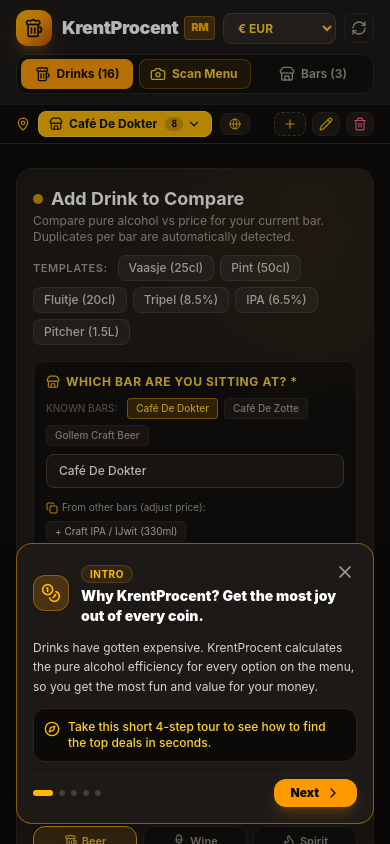
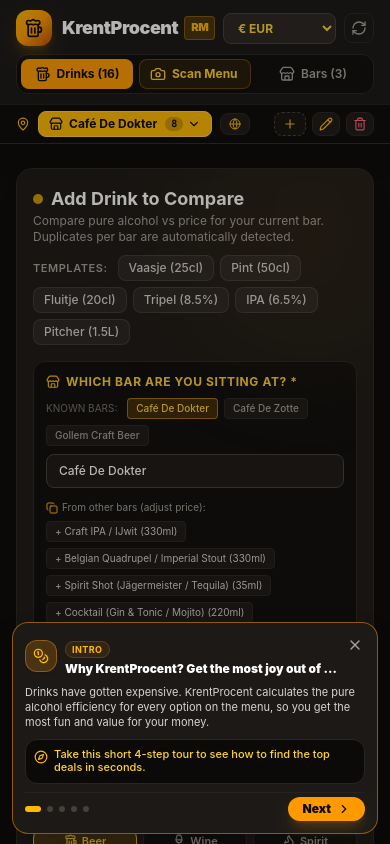
Before and after one commit to NikayP/KrentProcent-RM, a React (Vite) app: page / in a window 390 px wide. Shown: the top 844 px of the page. Built offline with nearby package versions, Linux system fonts and the light colour scheme.

Commit message:
v0.4.2: Fix mobile tour spotlight clipping, compact card layout, and targeted element focus

```diff
--- a/package.json
+++ b/package.json
@@ -1,7 +1,7 @@
 {
   "name": "krentprocent-rm",
   "private": true,
-  "version": "0.4.1",
+  "version": "0.4.2",
   "type": "module",
   "scripts": {
     "dev": "tsx watch server.ts",
--- a/src/components/DrinkForm.tsx
+++ b/src/components/DrinkForm.tsx
@@ -197,12 +197,12 @@
   ];
 
   return (
-    <div id="tour-drink-form" className="bg-stone-900 border border-stone-800 rounded-2xl p-4 sm:p-6 shadow-xl relative overflow-hidden">
+    <div className="bg-stone-900 border border-stone-800 rounded-2xl p-4 sm:p-6 shadow-xl relative overflow-hidden">
       {/* Background ambient glow */}
       <div className="absolute top-0 right-0 -mr-16 -mt-16 w-64 h-64 bg-amber-500/5 rounded-full blur-3xl pointer-events-none" />
 
       {/* Header & Quick Bar Presets */}
-      <div className="flex flex-col lg:flex-row lg:items-center justify-between gap-2.5 mb-4">
+      <div id="tour-drink-presets" className="flex flex-col lg:flex-row lg:items-center justify-between gap-2.5 mb-4">
         <div>
           <h2 className="text-lg font-bold text-white flex items-center gap-2">
             <span className="w-2.5 h-2.5 rounded-full bg-amber-400 animate-pulse" />
--- a/src/components/Leaderboard.tsx
+++ b/src/components/Leaderboard.tsx
@@ -153,9 +153,9 @@
   }
 
   return (
-    <div id="tour-leaderboard" className="space-y-4">
+    <div className="space-y-4">
       {/* Active Bar Context Banner */}
-      <div className="bg-stone-900/95 border border-stone-800 rounded-2xl p-4 flex flex-col sm:flex-row sm:items-center justify-between gap-3 shadow-md">
+      <div id="tour-leaderboard-banner" className="bg-stone-900/95 border border-stone-800 rounded-2xl p-4 flex flex-col sm:flex-row sm:items-center justify-between gap-3 shadow-md">
         <div className="flex items-center gap-2.5">
           <div className="w-9 h-9 rounded-xl bg-amber-500/20 text-amber-400 flex items-center justify-center shrink-0">
             <Store className="w-5 h-5" />
--- a/src/components/MenuScanner.tsx
+++ b/src/components/MenuScanner.tsx
@@ -377,9 +377,9 @@
   };
 
   return (
-    <div id="tour-menu-scanner" className="bg-stone-900 border border-stone-800 rounded-2xl p-4 sm:p-6 shadow-xl space-y-6">
+    <div className="bg-stone-900 border border-stone-800 rounded-2xl p-4 sm:p-6 shadow-xl space-y-6">
       {/* Header */}
-      <div className="flex flex-col sm:flex-row sm:items-center justify-between gap-3">
+      <div id="tour-scanner-sample" className="flex flex-col sm:flex-row sm:items-center justify-between gap-3">
         <div>
           <div className="flex items-center gap-2">
             <span className="p-1.5 rounded-lg bg-amber-500/20 text-amber-400">
--- a/src/components/QuickTourModal.tsx
+++ b/src/components/QuickTourModal.tsx
@@ -49,7 +49,7 @@
     tabTarget: 'calculator',
   },
   {
-    targetId: 'tour-drink-form',
+    targetId: 'tour-drink-presets',
     title: '2. Add drinks to calculate their value.',
     badge: 'Step 2 of 4',
     icon: Beer,
@@ -59,7 +59,7 @@
     tabTarget: 'calculator',
   },
   {
-    targetId: 'tour-leaderboard',
+    targetId: 'tour-leaderboard-banner',
     title: '3. Check the real-time leaderboard.',
     badge: 'Step 3 of 4',
     icon: BarChart3,
@@ -69,7 +69,7 @@
     tabTarget: 'calculator',
   },
   {
-    targetId: 'tour-menu-scanner',
+    targetId: 'tour-scanner-sample',
     title: '4. Scan a menu with AI.',
     badge: 'Step 4 of 4',
     icon: Sparkles,
@@ -99,7 +99,7 @@
   const StepIcon = step.icon;
   const isLast = currentStep === TOUR_STEPS.length - 1;
 
-  // Sync tab and update spotlight rectangle
+  // Sync tab and update spotlight rectangle with smart viewport scrolling
   useEffect(() => {
     if (!isOpen) return;
 
@@ -114,21 +114,41 @@
 
     const updateRect = () => {
       const el = document.getElementById(step.targetId!);
-      if (el) {
-        el.scrollIntoView({ behavior: 'smooth', block: 'center' });
-        const rect = el.getBoundingClientRect();
-        setTargetRect(rect);
+      if (!el) {
+        setTargetRect(null);
+        return;
+      }
+
+      const headerEl = document.querySelector('header');
+      const isHeaderChild = headerEl ? headerEl.contains(el) : false;
+
+      // Scroll element smoothly into visible zone (never hidden behind sticky header)
+      if (isHeaderChild) {
+        window.scrollTo({ top: 0, behavior: 'smooth' });
       } else {
-        setTargetRect(null);
+        const headerHeight = headerEl ? headerEl.getBoundingClientRect().height : 100;
+        const elTop = el.getBoundingClientRect().top + window.scrollY;
+        window.scrollTo({
+          top: Math.max(0, elTop - headerHeight - 16),
+          behavior: 'smooth',
+        });
       }
+
+      setTargetRect(el.getBoundingClientRect());
     };
 
-    const timer = setTimeout(updateRect, 120);
+    const timer1 = setTimeout(updateRect, 100);
+    const timer2 = setTimeout(() => {
+      const el = document.getElementById(step.targetId!);
+      if (el) setTargetRect(el.getBoundingClientRect());
+    }, 320);
+
     window.addEventListener('resize', updateRect);
     window.addEventListener('scroll', updateRect, true);
 
     return () => {
-      clearTimeout(timer);
+      clearTimeout(timer1);
+      clearTimeout(timer2);
       window.removeEventListener('resize', updateRect);
       window.removeEventListener('scroll', updateRect, true);
     };
@@ -162,52 +182,52 @@
       {targetRect && (
         <div
           style={{
-            top: `${Math.max(0, targetRect.top - 6)}px`,
-            left: `${Math.max(0, targetRect.left - 6)}px`,
-            width: `${targetRect.width + 12}px`,
-            height: `${targetRect.height + 12}px`,
+            top: `${Math.max(4, targetRect.top - 4)}px`,
+            left: `${Math.max(4, targetRect.left - 4)}px`,
+            width: `${Math.min(window.innerWidth - 8, targetRect.width + 8)}px`,
+            height: `${targetRect.height + 8}px`,
           }}
-          className="fixed pointer-events-none rounded-2xl border-2 border-amber-400 shadow-[0_0_0_4px_rgba(245,158,11,0.25),0_0_30px_rgba(245,158,11,0.4)] transition-all duration-300 z-50 animate-pulse"
+          className="fixed pointer-events-none rounded-xl border-2 border-amber-400 shadow-[0_0_0_3px_rgba(245,158,11,0.25),0_0_20px_rgba(245,158,11,0.35)] transition-all duration-200 z-40 animate-pulse"
         />
       )}
 
-      {/* Floating Tour Card */}
-      <div className="fixed bottom-5 left-1/2 -translate-x-1/2 w-full max-w-lg px-4 z-50">
-        <div className="bg-stone-900 border border-amber-500/50 rounded-2xl p-4 sm:p-5 shadow-2xl relative text-stone-100 space-y-3">
+      {/* Floating Tour Card - compact on mobile */}
+      <div className="fixed bottom-2.5 sm:bottom-5 left-1/2 -translate-x-1/2 w-full max-w-lg px-3 sm:px-4 z-50">
+        <div className="bg-stone-900 border border-amber-500/50 rounded-2xl p-3 sm:p-5 shadow-2xl relative text-stone-100 space-y-2 sm:space-y-3">
           {/* Close Button */}
           <button
             onClick={onClose}
-            className="absolute top-3.5 right-3.5 text-stone-400 hover:text-white p-1 rounded-lg hover:bg-stone-800 transition-colors cursor-pointer"
+            className="absolute top-2.5 right-2.5 sm:top-3.5 sm:right-3.5 text-stone-400 hover:text-white p-1 rounded-lg hover:bg-stone-800 transition-colors cursor-pointer"
             title="Close tour"
             aria-label="Close tour"
           >
-            <X className="w-5 h-5" />
+            <X className="w-4 h-4 sm:w-5 sm:h-5" />
           </button>
 
           {/* Header with Icon & Badge */}
-          <div className="flex items-center gap-3">
-            <div className="w-9 h-9 sm:w-10 sm:h-10 rounded-xl bg-amber-500/20 text-amber-400 flex items-center justify-center shrink-0 border border-amber-500/40 shadow-sm">
-              <StepIcon className="w-5 h-5 text-amber-400" />
+          <div className="flex items-center gap-2 sm:gap-3 pr-6">
+            <div className="w-8 h-8 sm:w-10 sm:h-10 rounded-xl bg-amber-500/20 text-amber-400 flex items-center justify-center shrink-0 border border-amber-500/40 shadow-sm">
+              <StepIcon className="w-4 h-4 sm:w-5 sm:h-5 text-amber-400" />
             </div>
-            <div>
-              <span className="text-[10px] font-bold uppercase tracking-wider text-amber-400 bg-amber-500/10 px-2 py-0.5 rounded-full border border-amber-500/20">
+            <div className="min-w-0">
+              <span className="text-[9px] sm:text-[10px] font-bold uppercase tracking-wider text-amber-400 bg-amber-500/10 px-1.5 sm:px-2 py-0.5 rounded-full border border-amber-500/20">
                 {step.badge}
               </span>
-              <h3 className="text-sm sm:text-base font-black text-white mt-0.5">
+              <h3 className="text-xs sm:text-base font-black text-white mt-0.5 truncate">
                 {step.title}
               </h3>
             </div>
           </div>
 
           {/* Description */}
-          <p className="text-xs sm:text-sm text-stone-300 leading-relaxed">
+          <p className="text-[11px] sm:text-sm text-stone-300 leading-snug sm:leading-relaxed">
             {step.description}
           </p>
 
           {/* Action Tip */}
-          <div className="bg-stone-950 p-2.5 rounded-xl border border-stone-800 text-xs text-amber-300 font-medium flex items-start gap-2">
-            <Compass className="w-4 h-4 text-amber-400 shrink-0 mt-0.5" />
-            <span>{step.actionTip}</span>
+          <div className="bg-stone-950 p-2 sm:p-2.5 rounded-xl border border-stone-800 text-[11px] sm:text-xs text-amber-300 font-medium flex items-start gap-1.5 sm:gap-2">
+            <Compass className="w-3.5 h-3.5 sm:w-4 sm:h-4 text-amber-400 shrink-0 mt-0.5" />
+            <span className="leading-tight sm:leading-normal">{step.actionTip}</span>
           </div>
 
           {/* Navigation Bar */}
@@ -219,7 +239,7 @@
                   key={idx}
                   onClick={() => setCurrentStep(idx)}
                   className={`h-1.5 rounded-full transition-all cursor-pointer ${
-                    idx === currentStep ? 'w-5 bg-amber-400' : 'w-1.5 bg-stone-700 hover:bg-stone-600'
+                    idx === currentStep ? 'w-4 sm:w-5 bg-amber-400' : 'w-1.5 bg-stone-700 hover:bg-stone-600'
                   }`}
                   aria-label={`Go to step ${idx + 1}`}
                 />
@@ -227,30 +247,30 @@
             </div>
 
             {/* Next / Prev Buttons */}
-            <div className="flex items-center gap-2">
+            <div className="flex items-center gap-1.5 sm:gap-2">
               {currentStep > 0 && (
                 <button
                   onClick={handlePrev}
-                  className="px-3 py-1.5 text-xs font-semibold rounded-lg text-stone-300 hover:text-white hover:bg-stone-800 transition-colors flex items-center gap-1 cursor-pointer"
+                  className="px-2.5 sm:px-3 py-1 sm:py-1.5 text-xs font-semibold rounded-lg text-stone-300 hover:text-white hover:bg-stone-800 transition-colors flex items-center gap-1 cursor-pointer"
                 >
-                  <ChevronLeft className="w-4 h-4" />
+                  <ChevronLeft className="w-3.5 h-3.5 sm:w-4 sm:h-4" />
                   <span>Back</span>
                 </button>
               )}
 
               <button
                 onClick={handleNext}
-                className="px-4 py-1.5 sm:py-2 text-xs font-black rounded-xl bg-amber-500 hover:bg-amber-400 text-stone-950 transition-all shadow-lg shadow-amber-500/20 flex items-center gap-1.5 cursor-pointer"
+                className="px-3.5 sm:px-4 py-1 sm:py-2 text-xs font-black rounded-xl bg-amber-500 hover:bg-amber-400 text-stone-950 transition-all shadow-lg shadow-amber-500/20 flex items-center gap-1.5 cursor-pointer"
               >
                 {isLast ? (
                   <>
-                    <Check className="w-4 h-4" />
+                    <Check className="w-3.5 h-3.5 sm:w-4 sm:h-4" />
                     <span>Got it</span>
                   </>
                 ) : (
                   <>
                     <span>Next</span>
-                    <ChevronRight className="w-4 h-4" />
+                    <ChevronRight className="w-3.5 h-3.5 sm:w-4 sm:h-4" />
                   </>
                 )}
               </button>
```
Also changed, not shown: 1 other file (tests, documents, lock files or other folders).
